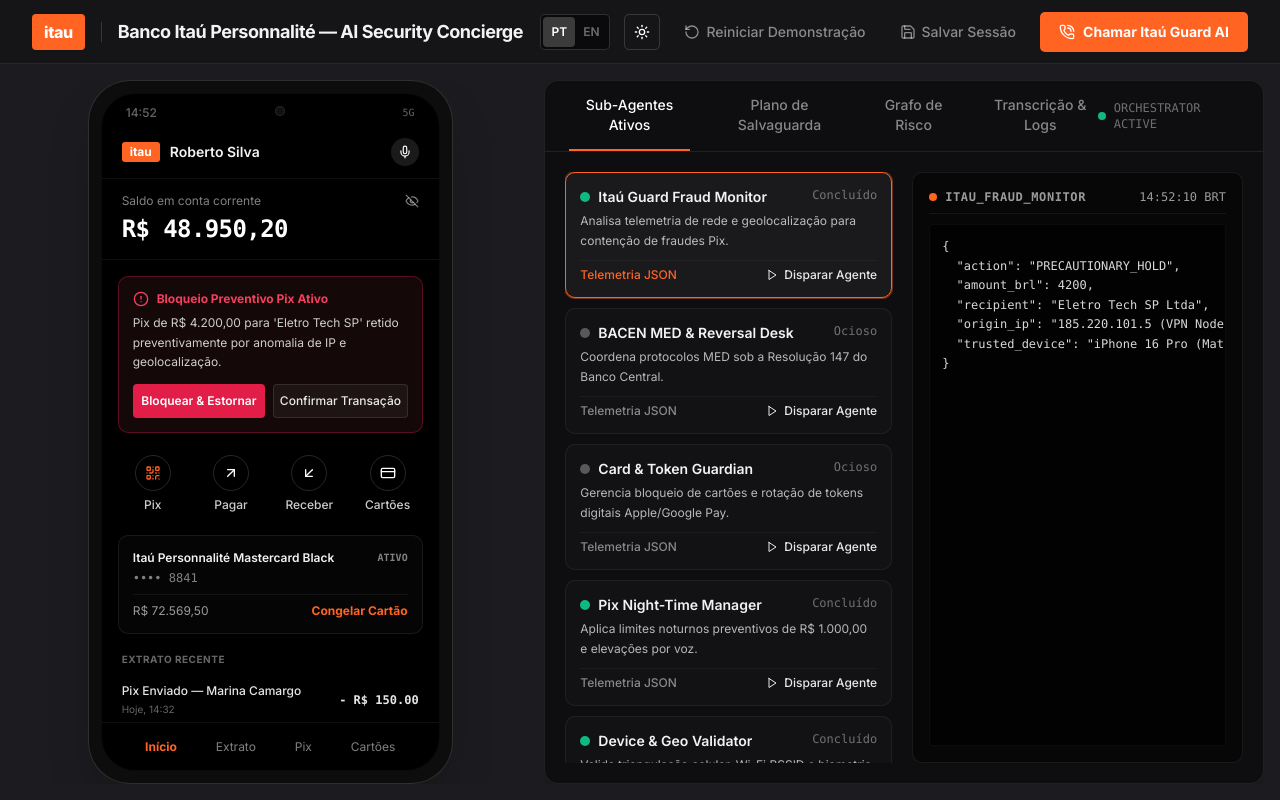
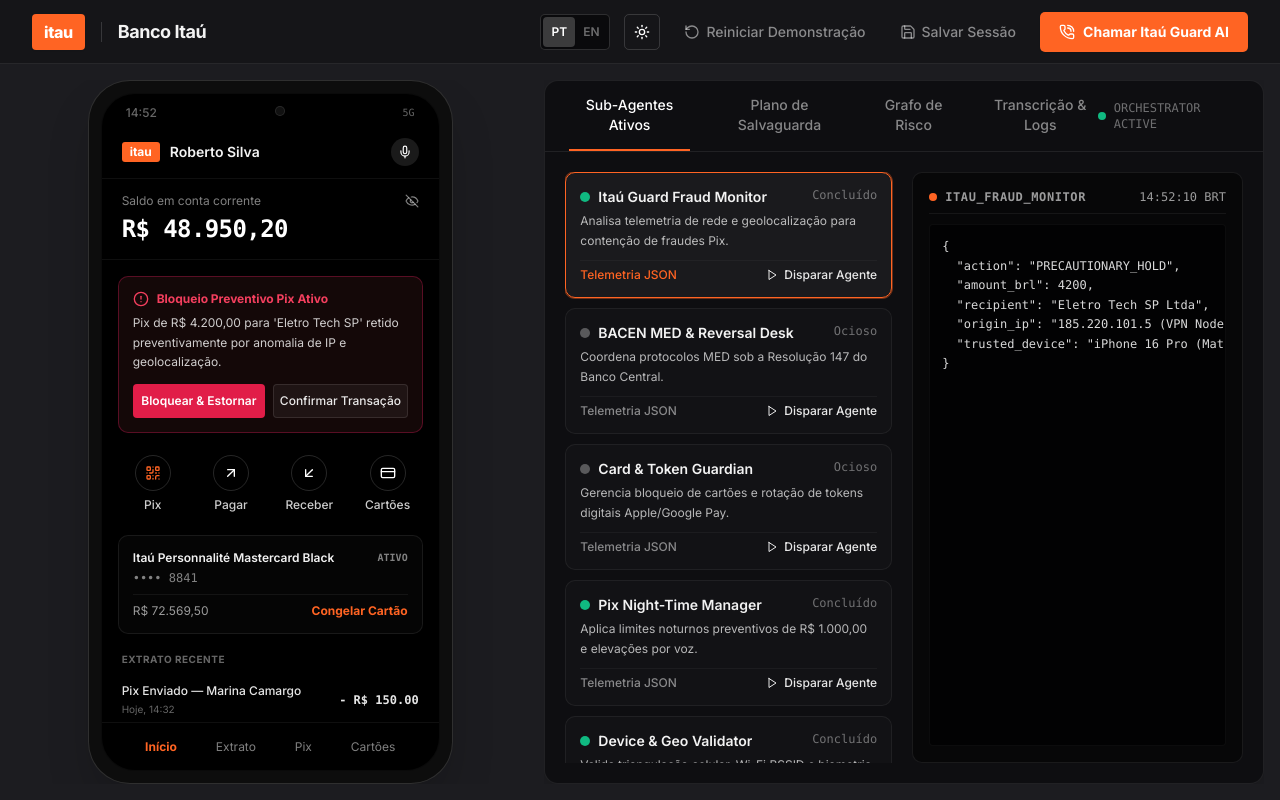
Before and after one commit to acombs121/itau-mobile-banking, a React (Vite) app in the folder frontend/: page / in a window 1280 px wide. Built offline with nearby package versions, Linux system fonts and the light colour scheme.

Commit message:
Update header title to concise bank name: Banco Itaú

```diff
--- a/frontend/src/i18n/translations.ts
+++ b/frontend/src/i18n/translations.ts
@@ -10,7 +10,7 @@
       navGraph: "Grafo de Risco",
       aiButton: "Itaú Guard AI",
       agencyAccount: "Ag. 7749 • CC 00912-8",
-      brandTitle: "Banco Itaú Personnalité — AI Security Concierge",
+      brandTitle: "Banco Itaú",
       brandSub: "Painel de Orquestração & Proteção Antifraude em Tempo Real",
       saveSession: "Salvar Sessão",
       resetSession: "Reiniciar Demonstração",
@@ -215,7 +215,7 @@
       navGraph: "Risk Graph",
       aiButton: "Itaú Guard AI",
       agencyAccount: "Branch 7749 • Acct 00912-8",
-      brandTitle: "Banco Itaú Personnalité — AI Security Concierge",
+      brandTitle: "Banco Itaú",
       brandSub: "Real-Time Sub-Agent Orchestration & Fraud Protection Cockpit",
       saveSession: "Save Session",
       resetSession: "Reset Demo",
```
